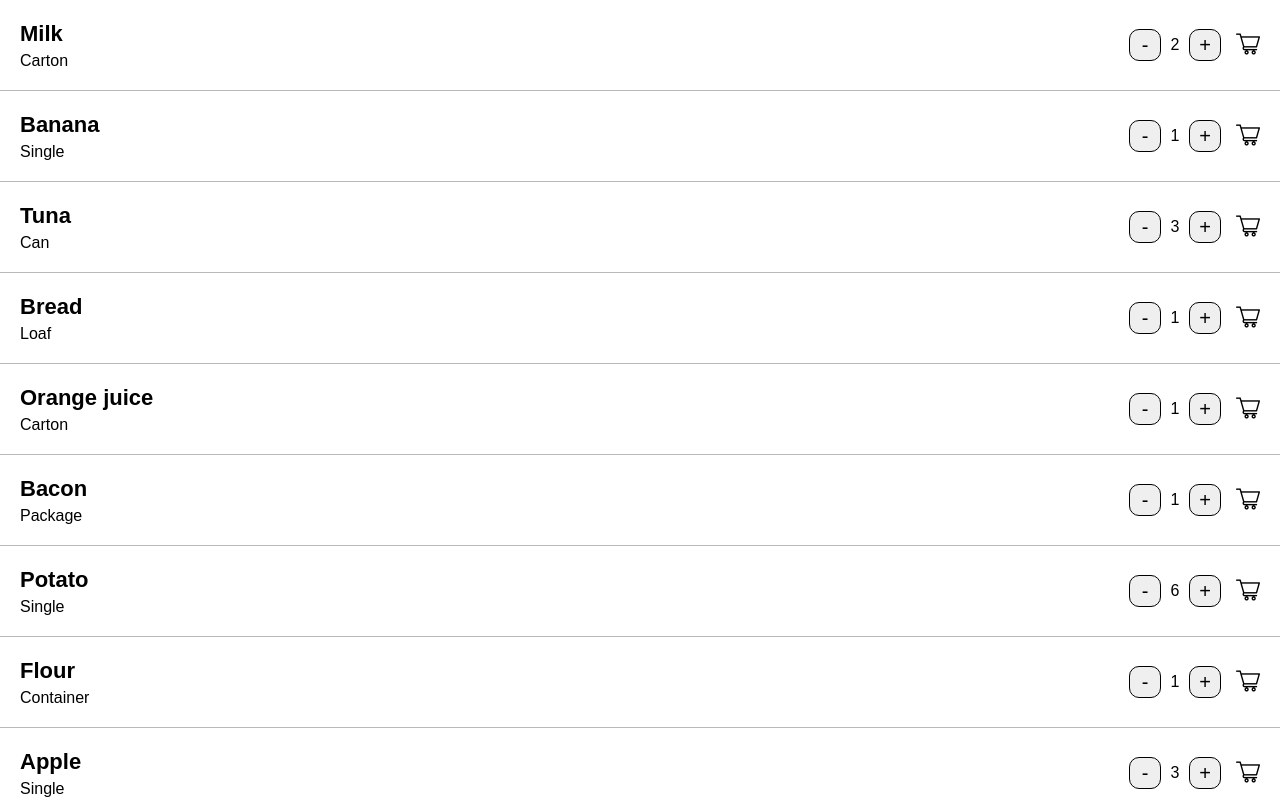
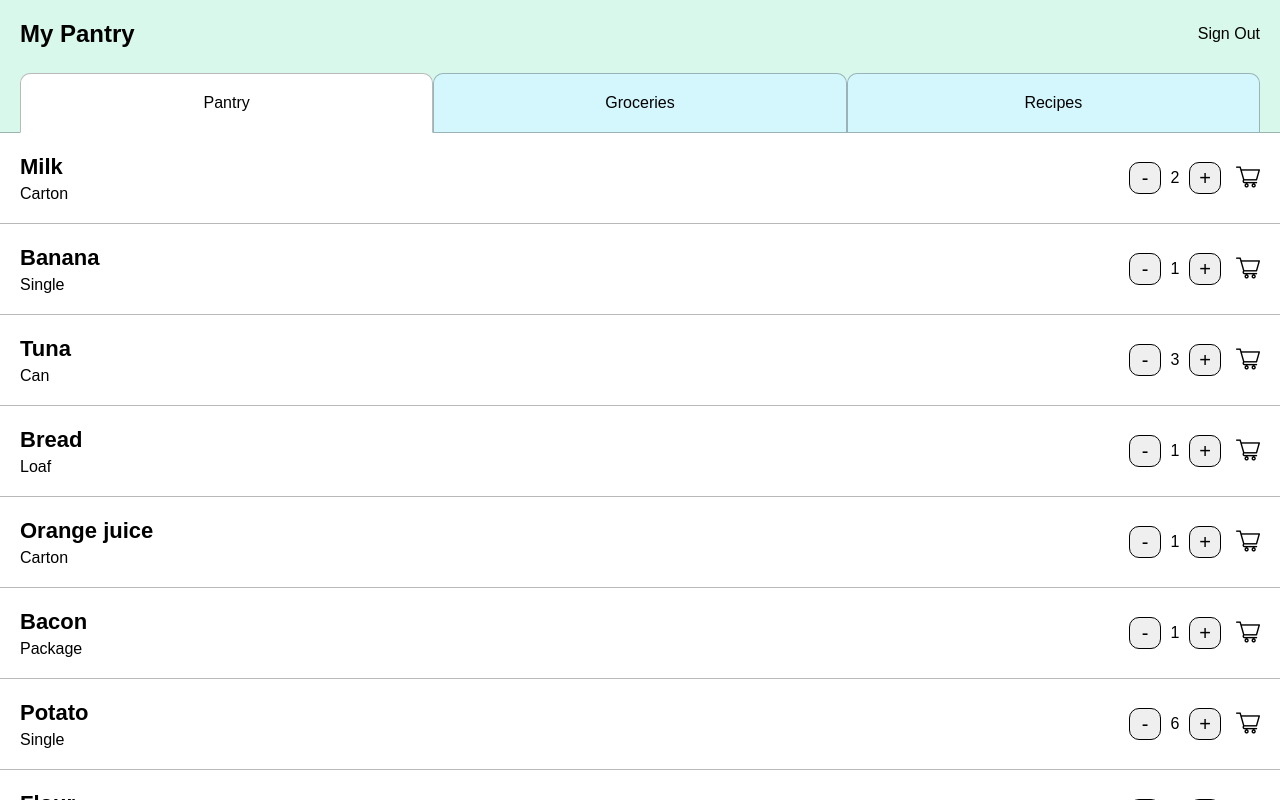
Before and after one commit to jenny-r/pantry-app-client, a React (Create React App) app: page / in a window 1280 px wide. Shown: the top 802 px of the page. Built offline with nearby package versions, Linux system fonts and the light colour scheme.

Commit message:
fixed code overwritten in merge

```diff
--- a/src/components/Navigation/Navigation.css
+++ b/src/components/Navigation/Navigation.css
@@ -1,8 +1,8 @@
 .Navigation-navbar {
     display: flex;
+    flex-direction: row;
     align-items: center;
     justify-content: space-between;
-    position: sticky;
     height: 6%;
     padding: 10px 20px 15px 20px;
     background: rgba(208, 247, 232, 0.842);
--- a/src/components/Tabs/Tabs.css
+++ b/src/components/Tabs/Tabs.css
@@ -2,18 +2,17 @@
     display: flex;
     flex-direction: row;
     background: rgba(208, 247, 232, 0.842);
-
 }
 
 .Tabs-edge {
-    width: 30px;
+    width: 20px;
     border-bottom: 1px solid rgba(0, 0, 0, 0.274);
 }
 
 .Tabs-tabs-wrapper {
+    flex: 1;
     display: flex;
     flex-direction: row;
-    flex: 1;
 }
 
 .Tabs-tabs {
--- a/src/components/Tabs/Tabs.tsx
+++ b/src/components/Tabs/Tabs.tsx
@@ -1,4 +1,4 @@
-import React, { useState } from 'react';
+import { useState } from 'react';
 import './Tabs.css';
 
 export function Tabs({ tabNames, onTabSelect }: { tabNames: Array<string>, onTabSelect: Function }) {
--- a/src/containers/App.css
+++ b/src/containers/App.css
@@ -12,5 +12,4 @@
   display: block;
   height: 42.5rem;
   overflow: auto;
-  padding: 0 20px;
 }
--- a/src/containers/App.tsx
+++ b/src/containers/App.tsx
@@ -1,11 +1,40 @@
-import React from 'react';
+import { useState } from 'react';
+import { Navigation } from '../components/Navigation/Navigation';
+import { Tabs } from '../components/Tabs/Tabs';
+import { Pantry } from '../components/Pantry/Pantry';
 import './App.css';
-import { Pantry } from '../components/Pantry/Pantry';
 
 function App() {
+  const [index, setIndex] = useState(0);
+
+  const tabNames = ['Pantry', 'Groceries', 'Recipes'];
+
+  let content = null;
+  if (index === 0) {
+    content = (
+      <div className='content'>
+        <Pantry />
+      </div>
+    )
+  } else if (index === 1) {
+    content = (
+      <div className='content'>
+        <h2>Groceries placeholder</h2>
+      </div>
+    )
+  } else if (index === 2) {
+    content = (
+      <div className='content'>
+        <h2>Recipes placeholder</h2>
+      </div>
+    )
+  }
+
   return (
-    <div className="App">
-      <Pantry />
+    <div className='App'>
+      <Navigation />
+      <Tabs tabNames={tabNames} onTabSelect={setIndex} />
+      {content}
     </div>
   );
 }
```
Also changed, not shown: src/components/Navigation/Navigation.tsx (+3 -4 lines).
